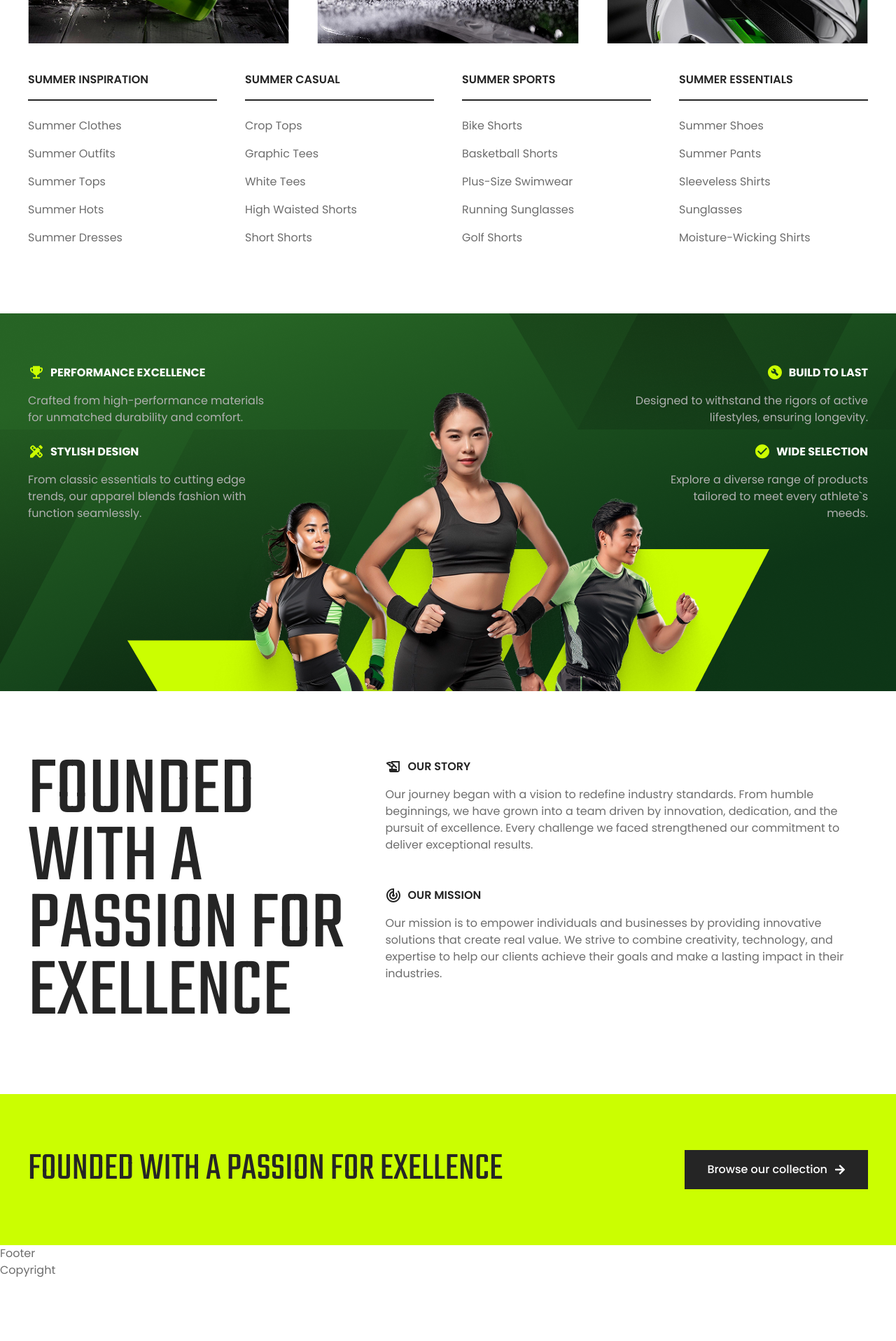
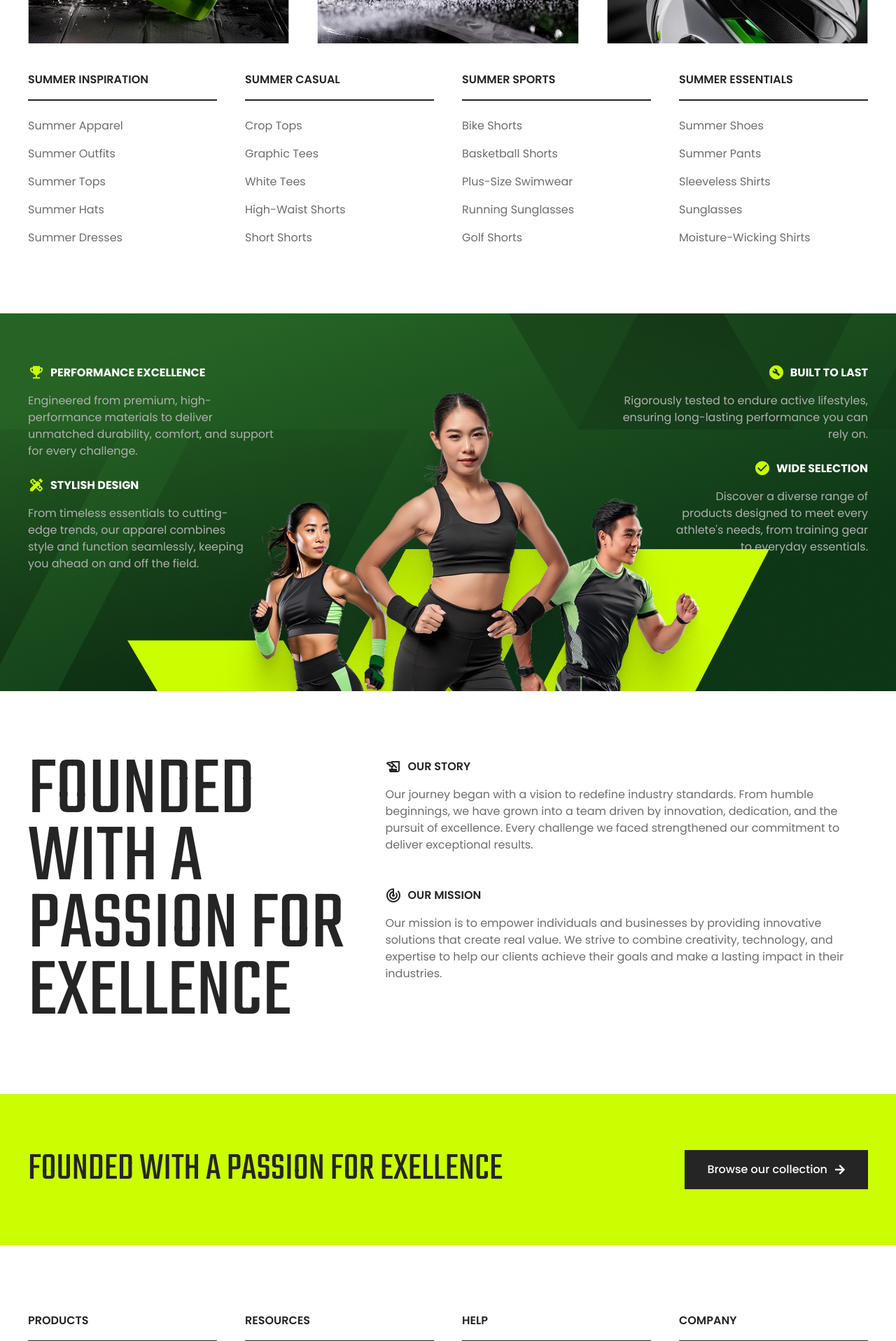
Before and after one commit to Eugensson/venoma-sport, a Next.js app: page / in a window 1280 px wide. Shown: the part 2602-4519 px from the top of the page at 70% size. Built offline with nearby package versions, Linux system fonts and the light colour scheme.

Commit message:
Create Footer

```diff
--- a/app/page.tsx
+++ b/app/page.tsx
@@ -11,7 +11,7 @@ import { Categories } from "@/components/categories";
 
 const Home = () => {
   return (
-    <section>
+    <>
       <TopBar />
       <Header />
       <Hero />
@@ -22,9 +22,7 @@ const Home = () => {
       <Cta />
       <Footer />
       <Copyright />
-
-      <div className="h-1000" />
-    </section>
+    </>
   );
 };
 
--- a/components/categories.tsx
+++ b/components/categories.tsx
@@ -1,5 +1,7 @@
 import Link from "next/link";
 import Image from "next/image";
+
+import { CategoryLinks } from "@/components/category-links";
 
 import { categoryImages, categoryLinks } from "@/lib/data";
 
@@ -34,22 +36,7 @@ export const Categories = () => {
           ))}
         </ul>
 
-        <ul className="grid grid-cols-1 md:grid-cols-2 xl:grid-cols-4 gap-10">
-          {categoryLinks.map((block, index) => (
-            <li key={index}>
-              <h3 className="h6 pb-4 mb-6 border-b-2">{block.title}</h3>
-              <ul className="flex flex-col gap-4">
-                {block.items.map((item, idx) => (
-                  <li key={idx}>
-                    <Link href="#" className="link-secondary">
-                      {item}
-                    </Link>
-                  </li>
-                ))}
-              </ul>
-            </li>
-          ))}
-        </ul>
+        <CategoryLinks categoryLinks={categoryLinks} />
       </div>
     </section>
   );
--- /dev/null
+++ b/components/category-links.tsx
@@ -0,0 +1,28 @@
+import Link from "next/link";
+
+import { CategoryLink } from "@/types";
+
+interface CategoryLinksProps {
+  categoryLinks: CategoryLink[];
+}
+
+export const CategoryLinks = ({ categoryLinks }: CategoryLinksProps) => {
+  return (
+    <ul className="grid grid-cols-1 md:grid-cols-2 xl:grid-cols-4 gap-10">
+      {categoryLinks.map((block, index) => (
+        <li key={index}>
+          <h3 className="h6 pb-4 mb-6 border-b-2">{block.title}</h3>
+          <ul className="flex flex-col gap-4">
+            {block.items.map((item, idx) => (
+              <li key={idx}>
+                <Link href="#" className="link-secondary">
+                  {item}
+                </Link>
+              </li>
+            ))}
+          </ul>
+        </li>
+      ))}
+    </ul>
+  );
+};
--- a/components/copyright.tsx
+++ b/components/copyright.tsx
@@ -1,3 +1,37 @@
+import Link from "next/link";
+
 export const Copyright = () => {
-  return <section>Copyright</section>;
+  return (
+    <section className="mt-24 py-12 bg-primary text-white">
+      <div className="comtainer mx-auto flex flex-col items-center gap-12">
+        <ul className="flex flex-col xl:flex-row items-center justify-center gap-6">
+          <li>
+            <Link
+              href="#"
+              className="border-b hover:opacity-80 transition-opacity duration-300"
+            >
+              Terms of use
+            </Link>
+          </li>
+          <li>
+            <Link
+              href="#"
+              className="border-b hover:opacity-80 transition-opacity duration-300"
+            >
+              Cookies Policy
+            </Link>
+          </li>
+          <li>
+            <Link
+              href="#"
+              className="border-b hover:opacity-80 transition-opacity duration-300"
+            >
+              Privacy Policy
+            </Link>
+          </li>
+        </ul>
+        <p>&copy; 2025 Venoma Sport. All rights reserved.</p>
+      </div>
+    </section>
+  );
 };
--- a/components/footer.tsx
+++ b/components/footer.tsx
@@ -1,3 +1,13 @@
+import { CategoryLinks } from "@/components/category-links";
+
+import { footerCategoryLinks } from "@/lib/data";
+
 export const Footer = () => {
-  return <footer>Footer</footer>;
+  return (
+    <footer className="pt-24">
+      <div className="container mx-auto">
+        <CategoryLinks categoryLinks={footerCategoryLinks} />
+      </div>
+    </footer>
+  );
 };
--- a/lib/data.ts
+++ b/lib/data.ts
@@ -84,10 +84,10 @@ export const categoryLinks = [
   {
     title: "Summer Inspiration",
     items: [
-      "Summer Clothes",
+      "Summer Apparel",
       "Summer Outfits",
       "Summer Tops",
-      "Summer Hots",
+      "Summer Hats",
       "Summer Dresses",
     ],
   },
@@ -97,7 +97,7 @@ export const categoryLinks = [
       "Crop Tops",
       "Graphic Tees",
       "White Tees",
-      "High Waisted Shorts",
+      "High-Waist Shorts",
       "Short Shorts",
     ],
   },
@@ -123,6 +123,52 @@ export const categoryLinks = [
   },
 ];
 
+export const footerCategoryLinks = [
+  {
+    title: "Products",
+    items: [
+      "Shoes",
+      "Clothing",
+      "Accessories",
+      "Gift Cards",
+      "New Arrivals",
+      "Best Sellers",
+      "Sale",
+    ],
+  },
+  {
+    title: "Resources",
+    items: [
+      "Find a Store",
+      "Become a Member",
+      "Student Discounts",
+      "Send Us Feedback",
+      "FAQs", // замість "Golf Shorts"
+    ],
+  },
+  {
+    title: "Help",
+    items: [
+      "Get Help",
+      "Order Status",
+      "Delivery",
+      "Returns",
+      "Payment Options",
+      "Contact Us",
+    ],
+  },
+  {
+    title: "Company",
+    items: [
+      "About Venoma Sport",
+      "News",
+      "Careers",
+      "Investors",
+      "Sustainability",
+    ],
+  },
+];
+
 export const benefitsData: BenefitGroup[] = [
   {
     side: "left",
@@ -131,13 +177,13 @@ export const benefitsData: BenefitGroup[] = [
         icon: "/assets/icons/trophy.svg",
         alt: "Trophy icon",
         title: "Performance Excellence",
-        text: "Crafted from high-performance materials for unmatched durability and comfort.",
+        text: "Engineered from premium, high-performance materials to deliver unmatched durability, comfort, and support for every challenge.",
       },
       {
         icon: "/assets/icons/design.svg",
         alt: "Design icon",
         title: "Stylish Design",
-        text: "From classic essentials to cutting edge trends, our apparel blends fashion with function seamlessly.",
+        text: "From timeless essentials to cutting-edge trends, our apparel combines style and function seamlessly, keeping you ahead on and off the field.",
         extraClasses: "xl:max-w-80 xl:mr-auto",
       },
     ],
@@ -148,15 +194,15 @@ export const benefitsData: BenefitGroup[] = [
       {
         icon: "/assets/icons/build.svg",
         alt: "Wrench icon",
-        title: "Build to last",
-        text: "Designed to withstand the rigors of active lifestyles, ensuring longevity.",
+        title: "Built to Last",
+        text: "Rigorously tested to endure active lifestyles, ensuring long-lasting performance you can rely on.",
         alignRight: true,
       },
       {
         icon: "/assets/icons/check.svg",
         alt: "Check icon",
         title: "Wide Selection",
-        text: "Explore a diverse range of products tailored to meet every athlete`s meeds.",
+        text: "Discover a diverse range of products designed to meet every athlete's needs, from training gear to everyday essentials.",
         alignRight: true,
         extraClasses: "xl:max-w-72.5 xl:ml-auto",
       },
```
Also changed, not shown: types/index.ts (+7 -0 lines).
